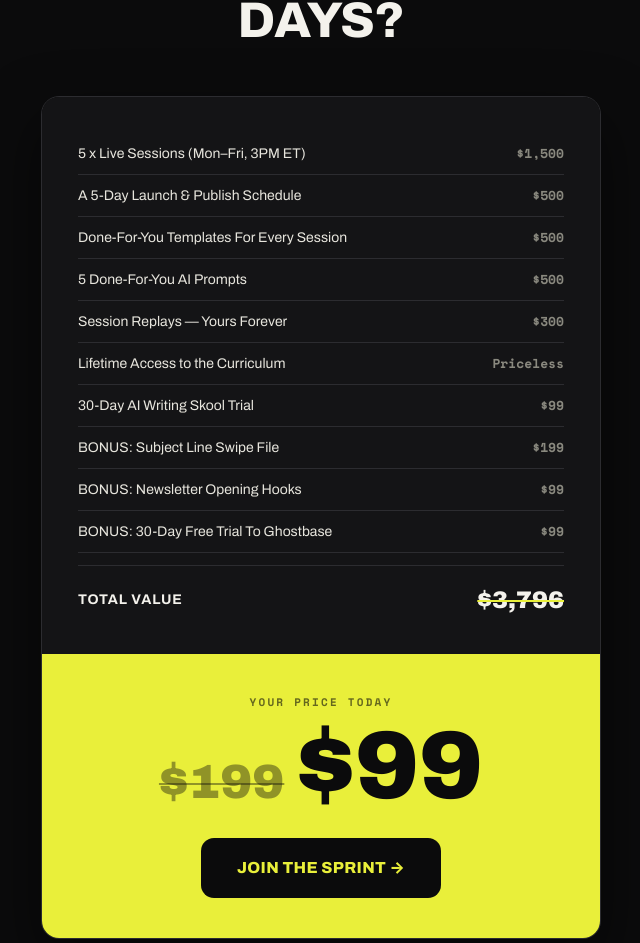
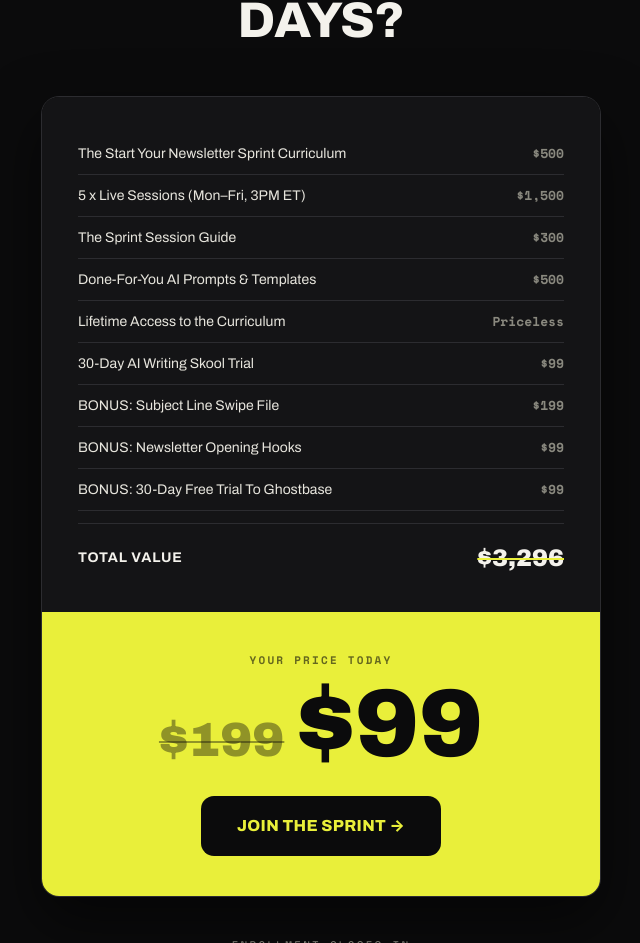
Before and after one commit to jtzack/start-your-newsletter, a React (Vite) app: page / in a window 1280 px wide. Shown: the part 9583-10526 px from the top of the page, without its empty margins (319-959 px from the left). Built offline with nearby package versions, Linux system fonts and the light colour scheme.

Commit message:
Restructure pricing value stack and update total to $3,296
Co-Authored-By: Claude Fable 5 <noreply@anthropic.com>
Claude-Session: https://claude.ai/code/session_01Jiuouo5acrHVnQfNfZpc5y

```diff
--- a/src/App.tsx
+++ b/src/App.tsx
@@ -607,11 +607,10 @@ function AIWritingSkool() {
    ═══════════════════════════════════════════════════════════ */
 function Pricing() {
   const items = [
+    { name: 'The Start Your Newsletter Sprint Curriculum', price: '$500' },
     { name: '5 x Live Sessions (Mon–Fri, 3PM ET)', price: '$1,500' },
-    { name: 'A 5-Day Launch & Publish Schedule', price: '$500' },
-    { name: 'Done-For-You Templates For Every Session', price: '$500' },
-    { name: '5 Done-For-You AI Prompts', price: '$500' },
-    { name: 'Session Replays — Yours Forever', price: '$300' },
+    { name: 'The Sprint Session Guide', price: '$300' },
+    { name: 'Done-For-You AI Prompts & Templates', price: '$500' },
     { name: 'Lifetime Access to the Curriculum', price: 'Priceless' },
     { name: '30-Day AI Writing Skool Trial', price: '$99' },
     { name: 'BONUS: Subject Line Swipe File', price: '$199' },
@@ -637,7 +636,7 @@ function Pricing() {
             ))}
             <div className="flex justify-between items-center pt-4 mt-3 border-t border-line">
               <span className="text-[14px] font-bold text-paper uppercase tracking-[0.06em]">Total Value</span>
-              <span className="font-black text-[24px] text-paper line-through decoration-accent decoration-2">$3,796</span>
+              <span className="font-black text-[24px] text-paper line-through decoration-accent decoration-2">$3,296</span>
             </div>
           </div>
           {/* Price reveal — yellow panel */}
```
